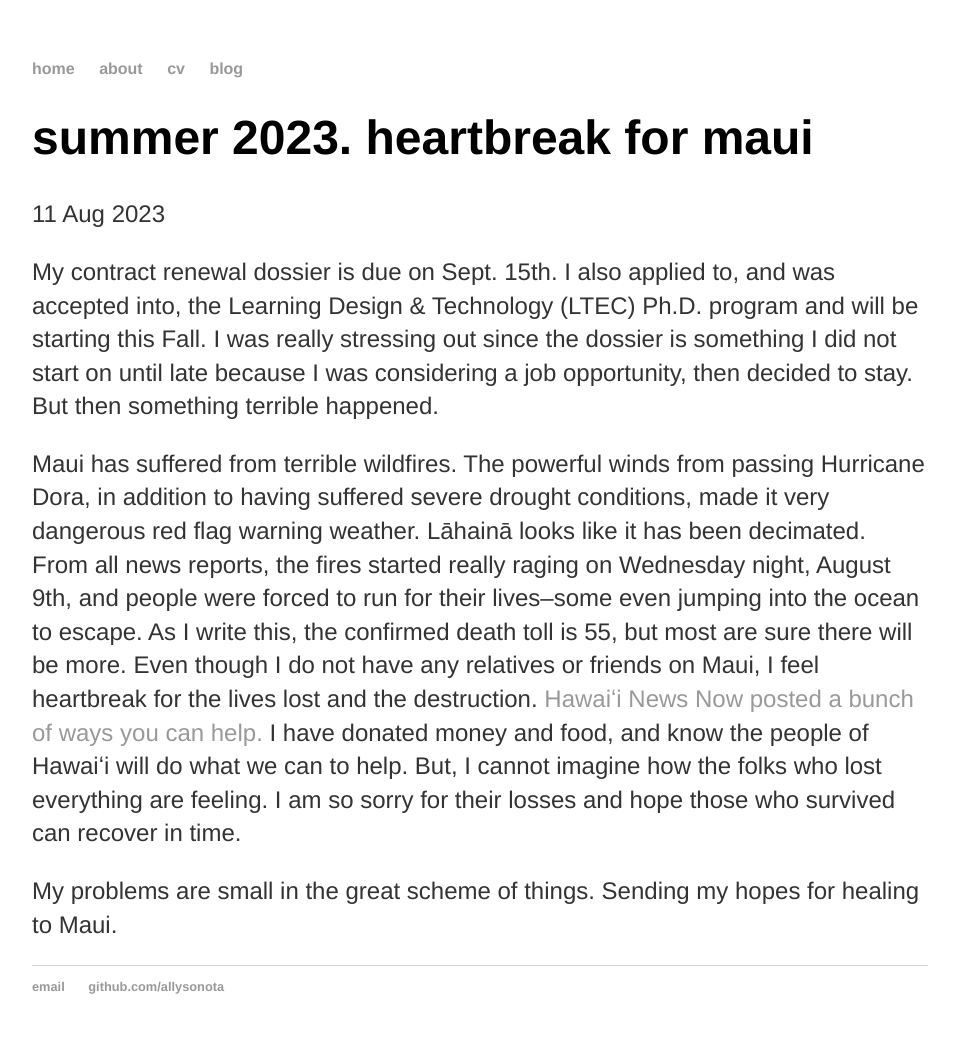
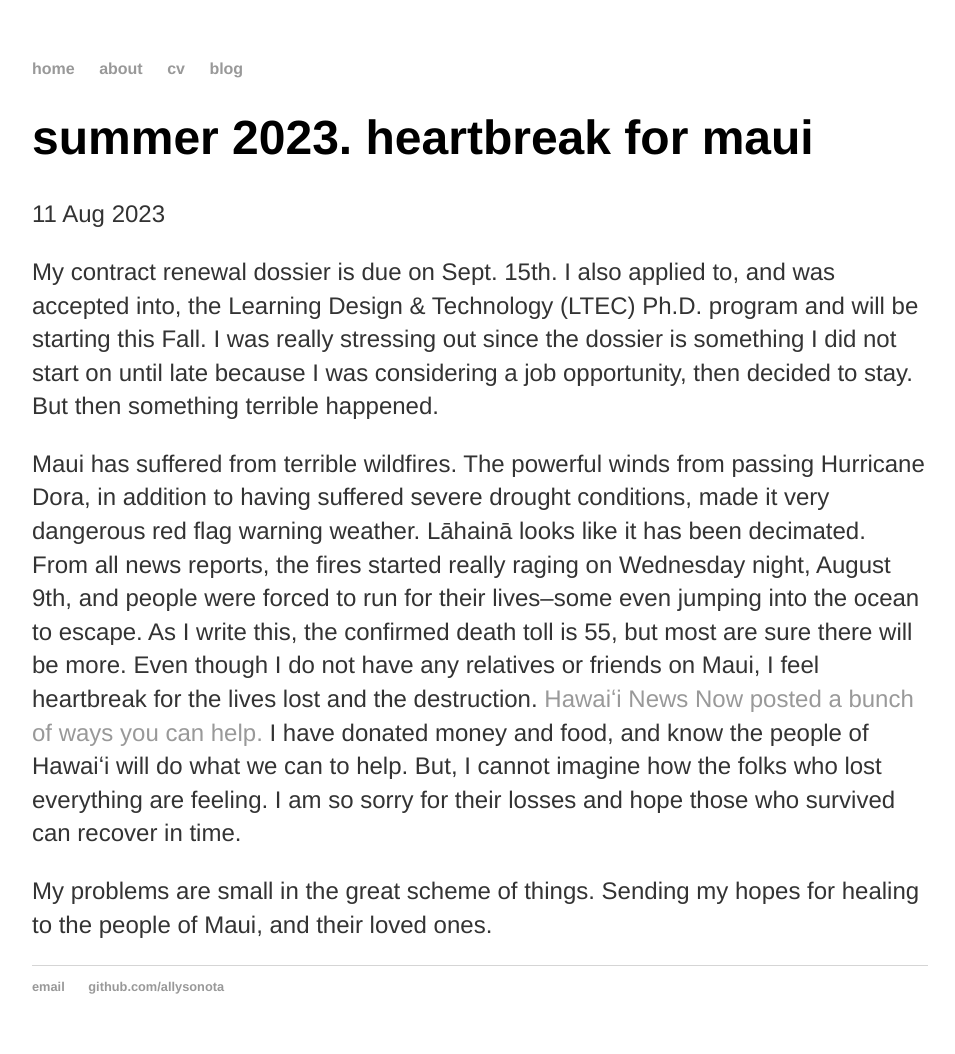
Before and after one commit to allysonota/allysonota.github.io, a Jekyll site: the page built from _posts/2023-08-11-summer-2023-is-over.md, in a window 1280 px wide. Shown: the whole page, without its empty margins (160-1115 px from the left). Built offline with Jekyll 4.4.1, drawn with Linux system fonts in a browser that asks for light colours.

Commit message:
Update 2023-08-11-summer-2023-is-over.md

```diff
--- a/_posts/2023-08-11-summer-2023-is-over.md
+++ b/_posts/2023-08-11-summer-2023-is-over.md
@@ -7,4 +7,4 @@ My contract renewal dossier is due on Sept. 15th. I also applied to, and was acc
 
 Maui has suffered from terrible wildfires. The powerful winds from passing Hurricane Dora, in addition to having suffered severe drought conditions, made it very dangerous red flag warning weather. Lāhainā looks like it has been decimated. From all news reports, the fires started really raging on Wednesday night, August 9th, and people were forced to run for their lives--some even jumping into the ocean to escape. As I write this, the confirmed death toll is 55, but most are sure there will be more. Even though I do not have any relatives or friends on Maui, I feel heartbreak for the lives lost and the destruction. <a href="https://www.hawaiinewsnow.com/2023/08/09/want-help-those-devastated-by-maui-wildfires-heres-how/">Hawaiʻi News Now posted a bunch of ways you can help.</a> I have donated money and food, and know the people of Hawaiʻi will do what we can to help. But, I cannot imagine how the folks who lost everything are feeling. I am so sorry for their losses and hope those who survived can recover in time.
 
-My problems are small in the great scheme of things. Sending my hopes for healing to Maui.
+My problems are small in the great scheme of things. Sending my hopes for healing to the people of Maui, and their loved ones.
```
